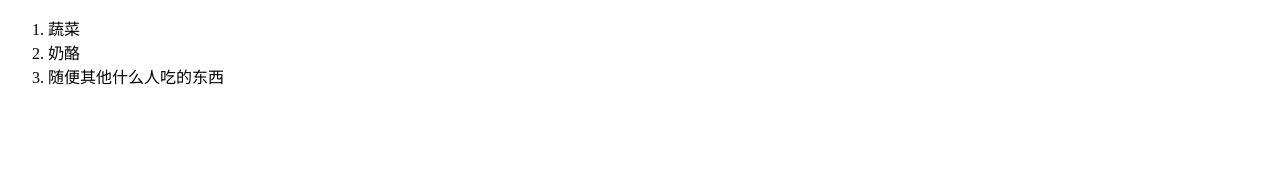
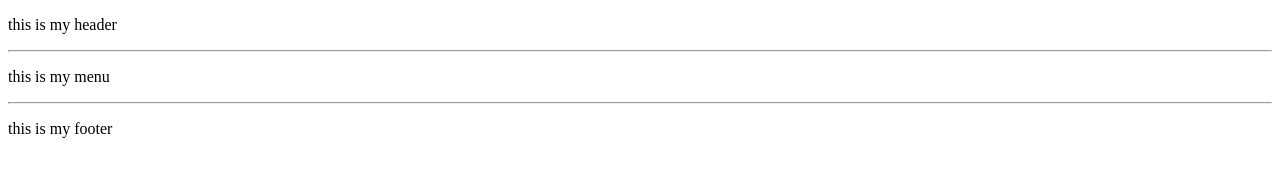
Before and after one commit to hwmbh/practice-vuejs, a plain HTML site: page index.html in a window 1280 px wide. Drawn offline with nearby package versions, Linux system fonts and the light colour scheme.

Commit message:
学习学习

```diff
--- a/index.html
+++ b/index.html
@@ -9,37 +9,15 @@
 </head>
 <body>
 
-<div id="app-7">
-    <ol>
-        <!--
-          现在我们为每个 todo-item 提供待办项对象
-          待办项对象是变量，即其内容可以是动态的。
-          我们也需要为每个组件提供一个“key”，晚些时候我们会做个解释。
-        -->
-        <todo-item
-                v-for="item in groceryList"
-                v-bind:todo="item"
-                v-bind:key="item.id">
-        </todo-item>
-    </ol>
+<div id="app">
+    <app-header></app-header>
+    <hr>
+    <app-menu></app-menu>
+    <hr>
+    <app-footer></app-footer>
 </div>
 
 <script src="https://unpkg.com/vue"></script>
-<script>
-    Vue.component('todo-item', {
-        props: ['todo'],
-        template: '<li>{{ todo.text }}</li>'
-    })
-    var app7 = new Vue({
-        el: '#app-7',
-        data: {
-            groceryList: [
-                { id: 0, text: '蔬菜' },
-                { id: 1, text: '奶酪' },
-                { id: 2, text: '随便其他什么人吃的东西' }
-            ]
-        }
-    })
-</script>
+<script src="main.js"></script>
 </body>
 </html>
--- /dev/null
+++ b/main.js
@@ -0,0 +1,20 @@
+var appHeader = {
+    template: '<p>this is my header</p>'
+};
+
+Vue.component('app-menu', {
+    template: '<p>this is my menu</p>'
+});
+
+Vue.component('app-footer', {
+    template: '<p>this is my footer</p>'
+});
+
+
+
+new Vue({
+    el: '#app',
+    components: {
+        'app-header': appHeader
+    }
+});
```
